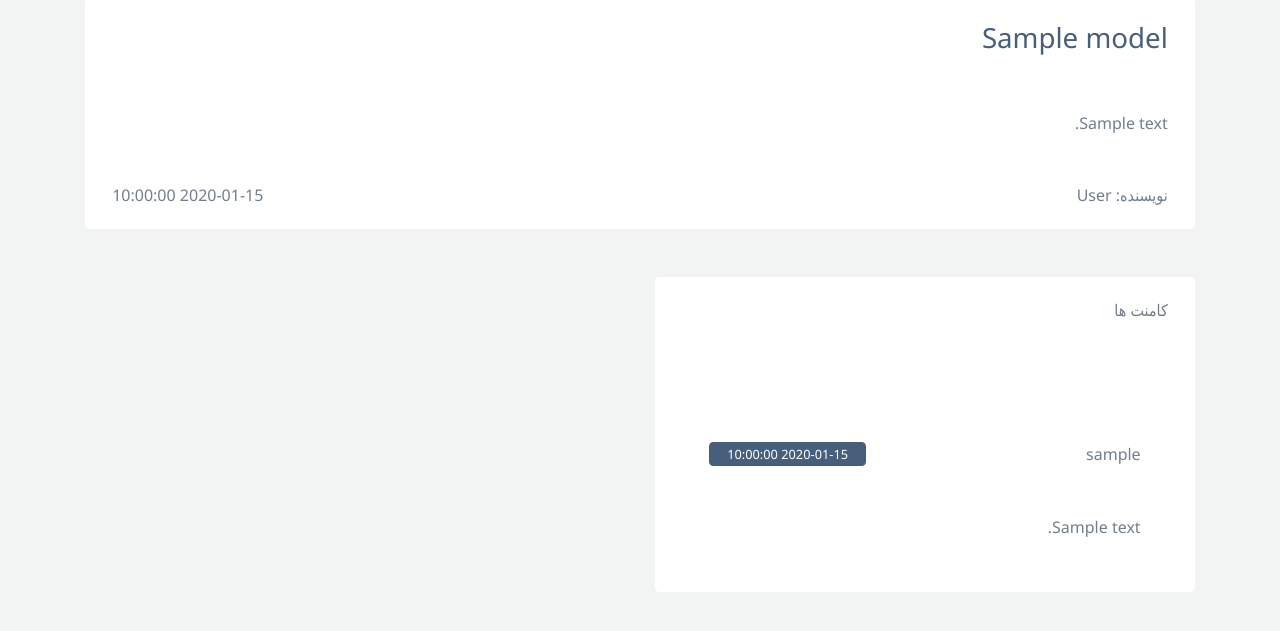
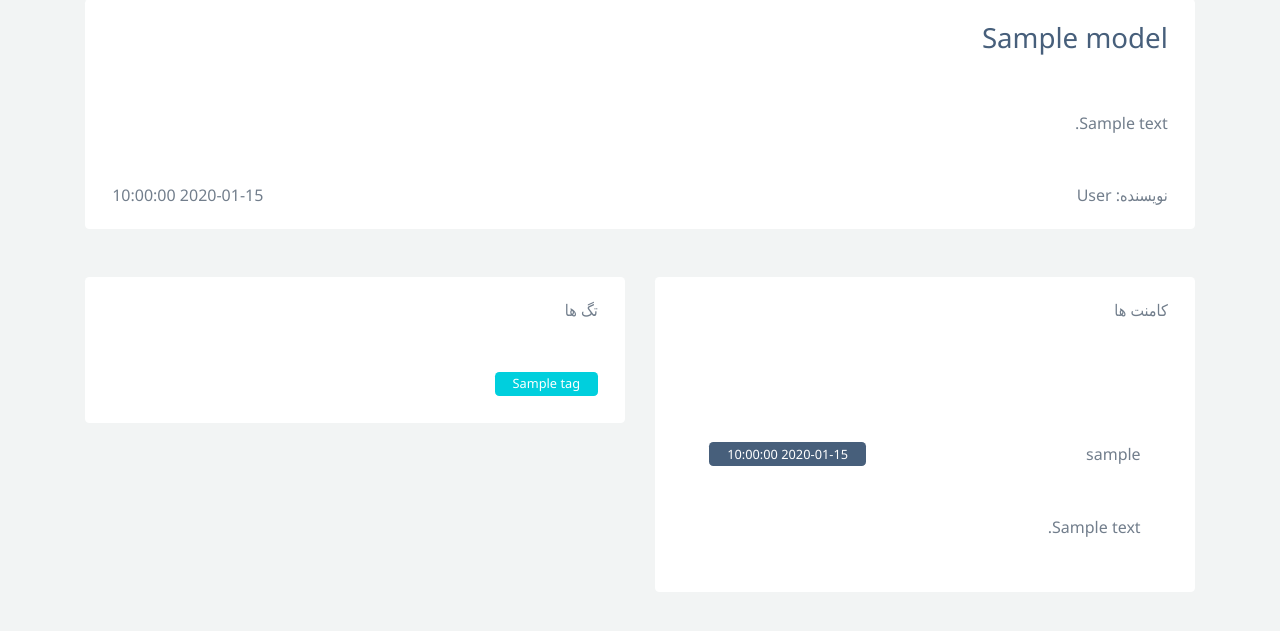
Before and after one commit to meshjak/sanjagh, a Yii app: template views/article/view.php in a window 1280 px wide. Shown: the part 71-702 px from the top of the page. Run offline with PHP 8.4 and a stand-in for Yii, Linux system fonts and the light colour scheme; the template is opened without the code that fills it: most values are stand-ins (such as "Sample title", 1, 10 or a date in 2020); data that the repository does not hold is empty; some libraries are stand-ins or nearby versions.

Commit message:
[v3/view]article__add_tags_to_viewPage

```diff
--- a/views/article/view.php
+++ b/views/article/view.php
@@ -148,5 +148,17 @@ YiiAsset::register($this);
                 </div>
             </div>
         </div>
+        <div class="col-lg-6">
+            <?php if (!empty($tags)): ?>
+            <div class="card">
+                <div class="card-header">تگ ها</div>
+                <div class="card-body">
+                    <?php foreach ($tags as $tag): ?>
+                        <span class="badge badge-info"><?= Html::encode($tag->name)  ?></span>
+                    <?php endforeach; ?>
+                </div>
+            </div>
+            <?php endif ?>
+        </div>
     </div>
 </div>
```
